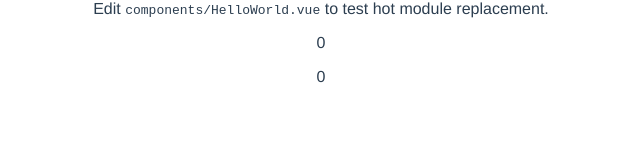
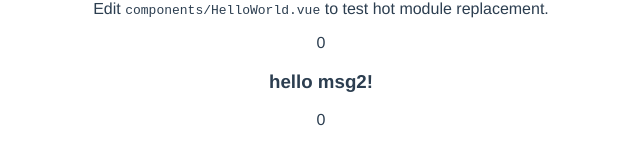
Before and after one commit to XZ361/v3fast, a Vue app in the folder v3test/: page / in a window 1280 px wide. Shown: the part 344-505 px from the top of the page, without its empty margins (319-959 px from the left). Built offline with nearby package versions, Linux system fonts and the light colour scheme.

Commit message:
新的代码复用和组织逻辑

```diff
--- a/v3test/src/components/HelloWorld.vue
+++ b/v3test/src/components/HelloWorld.vue
@@ -2,11 +2,12 @@
   <h1>{{ msg }}</h1>
   <p>Edit <code>components/HelloWorld.vue</code> to test hot module replacement.</p>
   <p>{{data.counter}}</p>
+  <h3>{{msg2}}</h3>
   <p>{{data.doubleCounter}}</p>
 </template>
 
 <script>
-import { computed, onMounted, onUnmounted, reactive } from 'vue'
+import { computed, onMounted, onUnmounted, reactive, ref } from 'vue'
 
 export default {
   name: 'HelloWorld',
@@ -14,20 +15,26 @@ export default {
     msg: String
   },
   setup(){
+    const data = useCounter()
+    const msg2 = ref('hello msg2!')
+
+    return {data, msg2}
+  }
+};
+function useCounter() {
   const data = reactive({
     counter: 0,
-      doubleCounter: computed(() => data.counter*2)
+    doubleCounter: computed(() => data.counter * 2)
   })
   let timer
-    onMounted(()=>{
+  onMounted(() => {
     timer = setInterval(() => {
       // data.counter++
     }, 1000);
   })
-    onUnmounted(()=>{
+  onUnmounted(() => {
     clearInterval(timer)
   })
-    return {data}
-  }
+  return data
 }
 </script>
```
Lines whose indentation alone changed are shown as unchanged.
